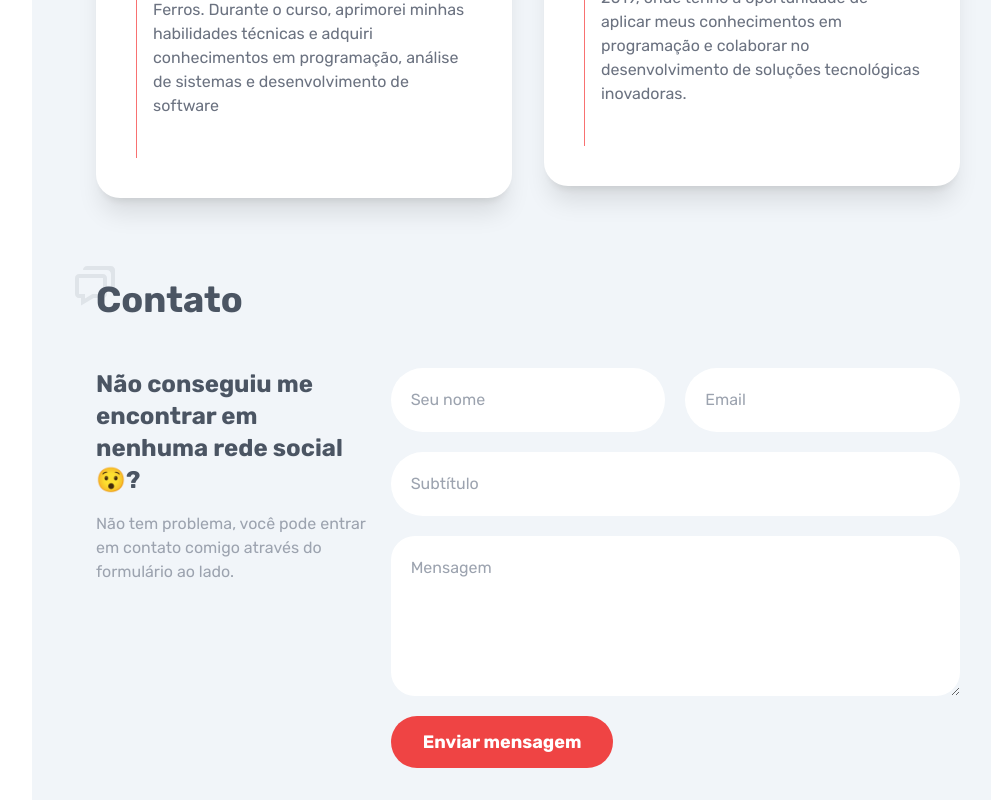
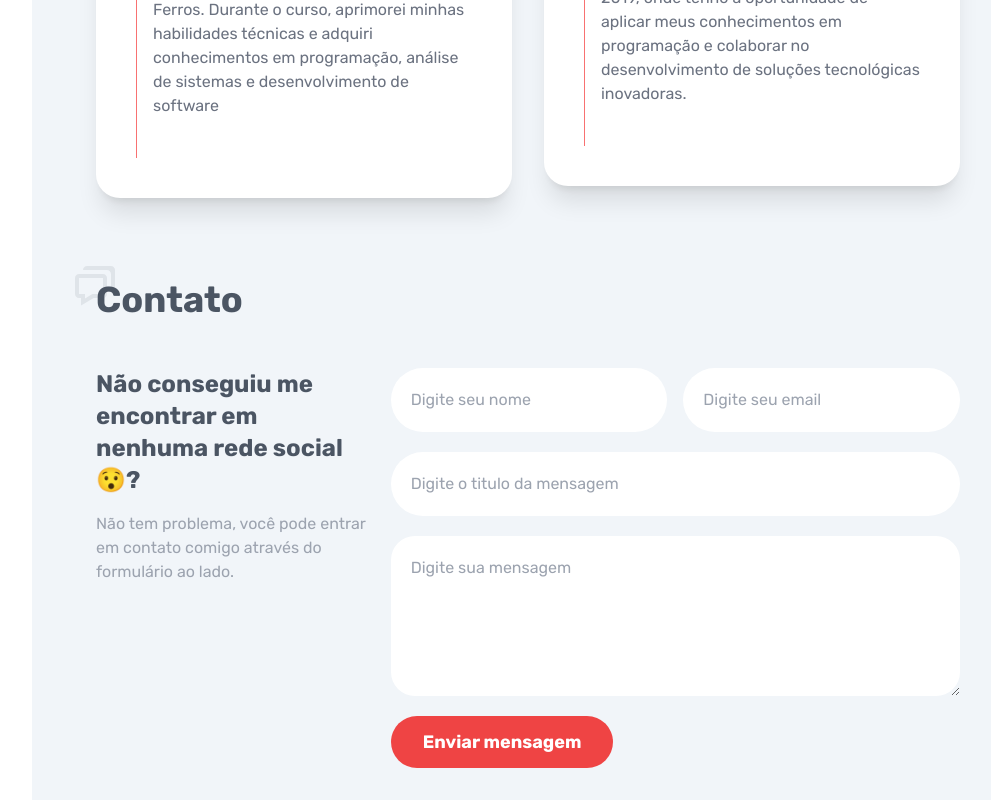
Before and after one commit to claudiozh/my-portfolio, a Next.js app: page / in a window 1280 px wide. Shown: the part 3212-4012 px from the top of the page, without its empty margins (256-1247 px from the left). Built offline with nearby package versions, Linux system fonts and the light colour scheme.

Commit message:
feat: finished section contact

```diff
--- a/src/app/layout.tsx
+++ b/src/app/layout.tsx
@@ -1,13 +1,14 @@
 import { Metadata } from 'next'
 import { Rubik } from 'next/font/google'
+import { ReactNode } from 'react'
 import './globals.css'
-import { ReactNode } from 'react'
 
 const rubik = Rubik({ subsets: ['latin'] })
 
 export const metadata: Metadata = {
   title: 'Claudio Rodrigo',
-  description: 'Portfólio de Claudio Rodrigo',
+  description:
+    'Portfólio de Claudio Rodrigo. Desenvolvedor backend com experiência em projetos frontend.',
   themeColor: '#1C2948',
 }
 
--- a/src/app/page.tsx
+++ b/src/app/page.tsx
@@ -17,6 +17,7 @@ import { Header } from '@/components/Header'
 
 export default function PageDefault() {
   return (
+    <div>
       <div className="overflow-x-hidden">
         <Header />
 
@@ -52,5 +53,6 @@ export default function PageDefault() {
           </div>
         </main>
       </div>
+    </div>
   )
 }
--- a/src/components/Contact.tsx
+++ b/src/components/Contact.tsx
@@ -1,44 +1,119 @@
+'use client'
+
+import { useForm } from 'react-hook-form'
+import { z } from 'zod'
+import { zodResolver } from '@hookform/resolvers/zod'
 import { Button } from '@/components/Button'
 
+const schema = z.object({
+  name: z.string().nonempty('Insira seu nome'),
+  email: z.string().email('Insira um email válido'),
+  title: z.string().nonempty('Insira um titulo'),
+  message: z.string().nonempty('Insira uma mensagem'),
+})
+
+type MessageData = z.infer<typeof schema>
+
 export const Contact = () => {
-  const styleInput = 'w-full rounded-full px-5 py-5'
-  const styleTextArea = 'w-full rounded-3xl px-5 py-5'
+  const {
+    register,
+    handleSubmit,
+    reset: resetForm,
+    formState: { errors, isSubmitSuccessful },
+  } = useForm<MessageData>({
+    resolver: zodResolver(schema),
+  })
+
+  const handleSendMessage = async (message: MessageData) => {
+    resetForm()
+  }
 
   return (
     <div className="grid grid-cols-6 gap-5">
       <div className="col-span-full md:col-span-2">
-        <div>
-          <h1 className="text-2xl font-bold text-gray-600">
-            Não conseguiu me encontrar em nenhuma rede social 😯?
-          </h1>
-          <p className="text-gray-400 mt-4">
-            Não tem problema, você pode entrar em contato comigo através do
-            formulário ao lado.
-          </p>
-        </div>
+        {!isSubmitSuccessful && (
+          <>
+            <h1 className="text-2xl font-bold text-gray-600">
+              Não conseguiu me encontrar em nenhuma rede social 😯?
+            </h1>
+            <p className="mt-4 text-gray-400">
+              Não tem problema, você pode entrar em contato comigo através do
+              formulário ao lado.
+            </p>
+          </>
+        )}
+
+        {isSubmitSuccessful && (
+          <>
+            <h1 className="text-2xl font-bold text-gray-600">
+              Que bom que você entrou em contato comigo! 😄
+            </h1>
+            <p className="mt-4 text-green-400 font-bold">
+              Agora é só aguardar que eu irei te responder o mais rápido
+              possível 😉
+            </p>
+          </>
+        )}
       </div>
 
       <div className="col-span-full md:col-span-4">
-        <form className="flex flex-col gap-5">
-          <div className="flex flex-col md:flex-row gap-5">
-            <input type="text" placeholder="Seu nome" className={styleInput} />
-            <input type="email" placeholder="Email" className={styleInput} />
+        <form
+          className="flex flex-col gap-5"
+          onSubmit={handleSubmit(handleSendMessage)}
+        >
+          <div className="flex flex-col md:flex-row gap-4">
+            <div className="w-full flex flex-col gap-1">
+              <input
+                {...register('name')}
+                type="text"
+                placeholder="Digite seu nome"
+                className="w-full rounded-full px-5 py-5"
+              />
+
+              {errors.name && (
+                <span className="text-red-500">{errors.name.message}</span>
+              )}
+            </div>
+
+            <div className="w-full flex flex-col gap-1">
+              <input
+                {...register('email')}
+                placeholder="Digite seu email"
+                className="w-full rounded-full px-5 py-5"
+              />
+
+              {errors.email && (
+                <span className="text-red-500">{errors.email.message}</span>
+              )}
+            </div>
           </div>
 
-          <div className="flex flex-col gap-5">
-            <input type="text" placeholder="Subtítulo" className={styleInput} />
+          <div className="flex flex-col gap-1">
+            <input
+              {...register('title')}
+              placeholder="Digite o titulo da mensagem"
+              type="text"
+              className="w-full rounded-full px-5 py-5"
+            />
+            {errors.title && (
+              <span className="text-red-500">{errors.title.message}</span>
+            )}
           </div>
 
-          <div className="flex flex-col gap-5">
+          <div className="flex flex-col gap-1">
             <textarea
-              placeholder="Mensagem"
+              {...register('message')}
+              placeholder="Digite sua mensagem"
               rows={5}
-              className={styleTextArea}
+              className="w-full rounded-3xl px-5 py-5"
             />
+            {errors.message && (
+              <span className="text-red-500">{errors.message.message}</span>
+            )}
           </div>
 
           <div>
-            <Button text="Enviar mensagem" />
+            <Button type="submit" text="Enviar mensagem" />
           </div>
         </form>
       </div>
--- a/src/utils/projects.ts
+++ b/src/utils/projects.ts
@@ -25,7 +25,7 @@ export const projects: Project[] = [
   },
   {
     description:
-      'O PetDevShop é um sistema desenvolvido em Typescript, CSS e HTML, que oferece aos usuários a capacidade de listar animais e aplicar filtros para refinar suas pesquisas.',
+      'O PetDevShop é um sistema desenvolvido em Typescript, CSS e HTML, que oferece aos usuários a capacidade de listar animais e aplicar filtros.',
     image: '/petshop.png',
     url: 'https://petshop-nodets.onrender.com/',
     emphasis: false,
```
Also changed, not shown: package.json (+6 -1 lines), 1 other file (tests, documents, lock files or other folders). Lines whose indentation alone changed are shown as unchanged.
